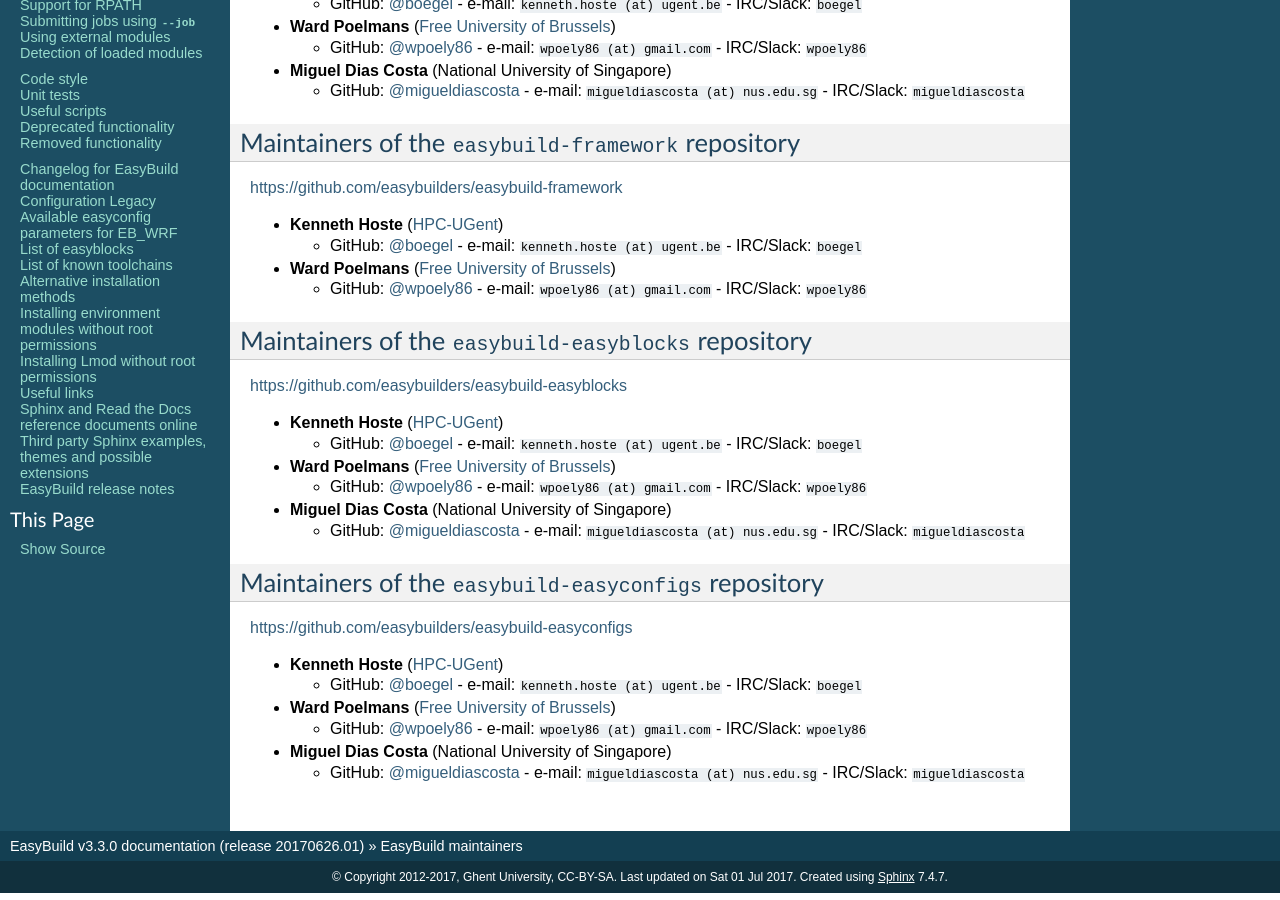
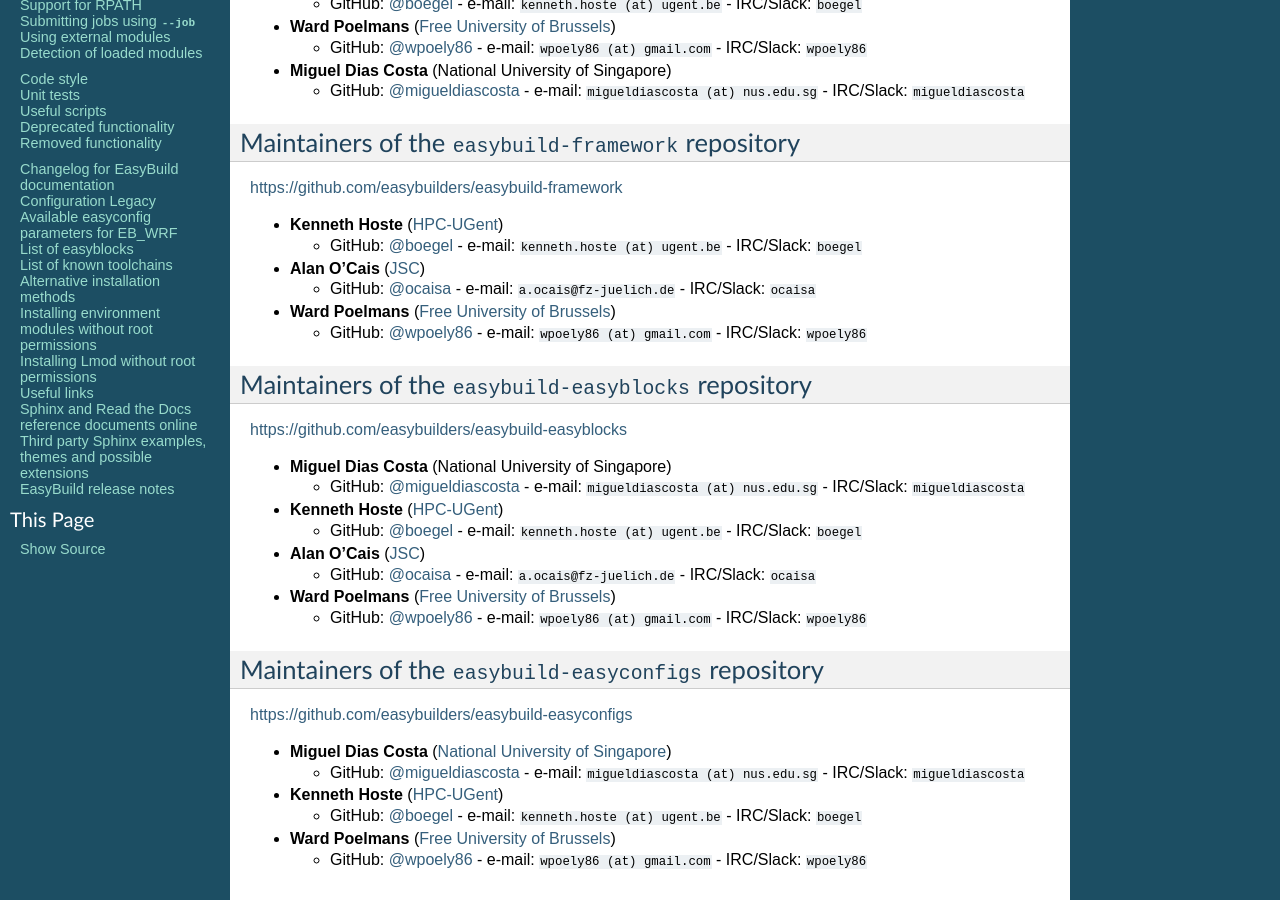
Before and after one commit to easybuilders/easybuild, a Sphinx documentation site: the page built from docs/Maintainers.rst, in a window 1280 px wide and 900 px high, scrolled down 582 px. Built offline with Sphinx 7.4.7, drawn with Linux system fonts in a browser that asks for light colours.

Commit message:
add @ocaisa as maintainer for framework/easyblocks

```diff
--- a/docs/Maintainers.rst
+++ b/docs/Maintainers.rst
@@ -14,7 +14,7 @@
 Release manager
 ---------------
 
-* **Kenneth Hoste** (`HPC-UGent <https://github.com/hpcugent>`_)
+* **Kenneth Hoste** (`HPC-UGent <http://www.ugent.be/hpc/en>`_)
 
   * GitHub: `@boegel <https://github.com/boegel>`_ - e-mail: ``kenneth.hoste (at) ugent.be`` - IRC/Slack: ``boegel``
 
@@ -26,11 +26,11 @@
 
 https://github.com/easybuilders/easybuild, http://easybuild.readthedocs.io
 
-* **Kenneth Hoste** (`HPC-UGent <https://github.com/hpcugent>`_)
+* **Kenneth Hoste** (`HPC-UGent <http://www.ugent.be/hpc/en>`_)
 
   * GitHub: `@boegel <https://github.com/boegel>`_ - e-mail: ``kenneth.hoste (at) ugent.be`` - IRC/Slack: ``boegel``
 
-* **Ward Poelmans** (`Free University of Brussels <https://github.com/sisc-hpc>`_)
+* **Ward Poelmans** (`Free University of Brussels <https://cc.ulb.ac.be/hpc/>`_)
 
   * GitHub: `@wpoely86 <https://github.com/wpoely86>`_ - e-mail: ``wpoely86 (at) gmail.com`` - IRC/Slack: ``wpoely86``
 
@@ -47,11 +47,15 @@
 
 https://github.com/easybuilders/easybuild-framework
 
-* **Kenneth Hoste** (`HPC-UGent <https://github.com/hpcugent>`_)
+* **Kenneth Hoste** (`HPC-UGent <http://www.ugent.be/hpc/en>`_)
 
   * GitHub: `@boegel <https://github.com/boegel>`_ - e-mail: ``kenneth.hoste (at) ugent.be`` - IRC/Slack: ``boegel``
 
-* **Ward Poelmans** (`Free University of Brussels <https://github.com/sisc-hpc>`_)
+* **Alan O'Cais** (`JSC <http://www.fz-juelich.de/ias/jsc/EN>`_)
+
+  * GitHub: `@ocaisa <https://github.com/ocaisa>`_ - e-mail: ``a.ocais@fz-juelich.de`` - IRC/Slack: ``ocaisa``
+
+* **Ward Poelmans** (`Free University of Brussels <https://cc.ulb.ac.be/hpc/>`_)
 
   * GitHub: `@wpoely86 <https://github.com/wpoely86>`_ - e-mail: ``wpoely86 (at) gmail.com`` - IRC/Slack: ``wpoely86``
 
@@ -63,17 +67,21 @@
 
 https://github.com/easybuilders/easybuild-easyblocks
 
-* **Kenneth Hoste** (`HPC-UGent <https://github.com/hpcugent>`_)
+* **Miguel Dias Costa** (National University of Singapore)
+
+  * GitHub: `@migueldiascosta <https://github.com/migueldiascosta>`_ - e-mail: ``migueldiascosta (at) nus.edu.sg`` - IRC/Slack: ``migueldiascosta``
+
+* **Kenneth Hoste** (`HPC-UGent <http://www.ugent.be/hpc/en>`_)
 
   * GitHub: `@boegel <https://github.com/boegel>`_ - e-mail: ``kenneth.hoste (at) ugent.be`` - IRC/Slack: ``boegel``
 
-* **Ward Poelmans** (`Free University of Brussels <https://github.com/sisc-hpc>`_)
+* **Alan O'Cais** (`JSC <http://www.fz-juelich.de/ias/jsc/EN>`_)
+
+  * GitHub: `@ocaisa <https://github.com/ocaisa>`_ - e-mail: ``a.ocais@fz-juelich.de`` - IRC/Slack: ``ocaisa``
+
+* **Ward Poelmans** (`Free University of Brussels <https://cc.ulb.ac.be/hpc/>`_)
 
   * GitHub: `@wpoely86 <https://github.com/wpoely86>`_ - e-mail: ``wpoely86 (at) gmail.com`` - IRC/Slack: ``wpoely86``
-
-* **Miguel Dias Costa** (National University of Singapore)
-
-  * GitHub: `@migueldiascosta <https://github.com/migueldiascosta>`_ - e-mail: ``migueldiascosta (at) nus.edu.sg`` - IRC/Slack: ``migueldiascosta``
 
 
 .. _maintainers_easyconfigs_repo:
@@ -83,14 +91,14 @@
 
 https://github.com/easybuilders/easybuild-easyconfigs
 
-* **Kenneth Hoste** (`HPC-UGent <https://github.com/hpcugent>`_)
+* **Miguel Dias Costa** (`National University of Singapore <https://nusit.nus.edu.sg/services/hpc/>`_)
+
+  * GitHub: `@migueldiascosta <https://github.com/migueldiascosta>`_ - e-mail: ``migueldiascosta (at) nus.edu.sg`` - IRC/Slack: ``migueldiascosta``
+
+* **Kenneth Hoste** (`HPC-UGent <http://www.ugent.be/hpc/en>`_)
 
   * GitHub: `@boegel <https://github.com/boegel>`_ - e-mail: ``kenneth.hoste (at) ugent.be`` - IRC/Slack: ``boegel``
 
-* **Ward Poelmans** (`Free University of Brussels <https://github.com/sisc-hpc>`_)
+* **Ward Poelmans** (`Free University of Brussels <https://cc.ulb.ac.be/hpc/>`_)
 
   * GitHub: `@wpoely86 <https://github.com/wpoely86>`_ - e-mail: ``wpoely86 (at) gmail.com`` - IRC/Slack: ``wpoely86``
-
-* **Miguel Dias Costa** (National University of Singapore)
-
-  * GitHub: `@migueldiascosta <https://github.com/migueldiascosta>`_ - e-mail: ``migueldiascosta (at) nus.edu.sg`` - IRC/Slack: ``migueldiascosta``
```
